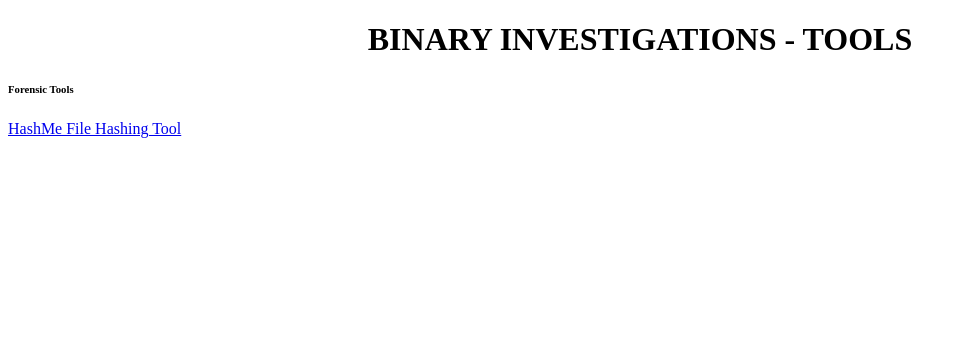
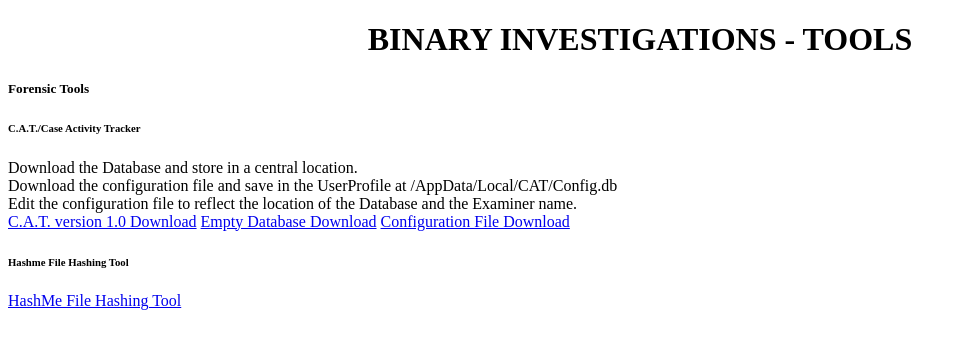
Before and after one commit to Legend640/BININV, a plain HTML site: page index.html in a window 1280 px wide. Shown: the whole page, without its empty margins (0-966 px from the left). Drawn offline with Linux system fonts and the light colour scheme.

Commit message:
Added CAT software

```diff
--- a/index.html
+++ b/index.html
@@ -4,7 +4,16 @@
 
     <body>
         <H1 style="text-align:center;"> BINARY INVESTIGATIONS -  TOOLS</H1>
-        <p><H6>Forensic Tools</H6></p>
+        <p><H5>Forensic Tools</H5></p>
+        <p><H6>C.A.T./Case Activity Tracker</H6></p>
+        Download the Database and store in a central location.</br>
+        Download the configuration file and save in the UserProfile at /AppData/Local/CAT/Config.db<br>
+        Edit the configuration file to reflect the location of the Database and the Examiner name.<br>
+        <a href="./CAT/CATv1_0.exe">C.A.T. version 1.0 Download</a>
+        <a href="./CAT/database.db">Empty Database Download</a>
+        <a href="./CAT/config.ini">Configuration File Download</a>
+        <br>
+        <p><H6>Hashme File Hashing Tool</H6></p>
         <a href="https://github.com/Legend640/HashMe">HashMe File Hashing Tool</a>
     </body>
 </html>
```
Also changed, not shown: 3 other files.
